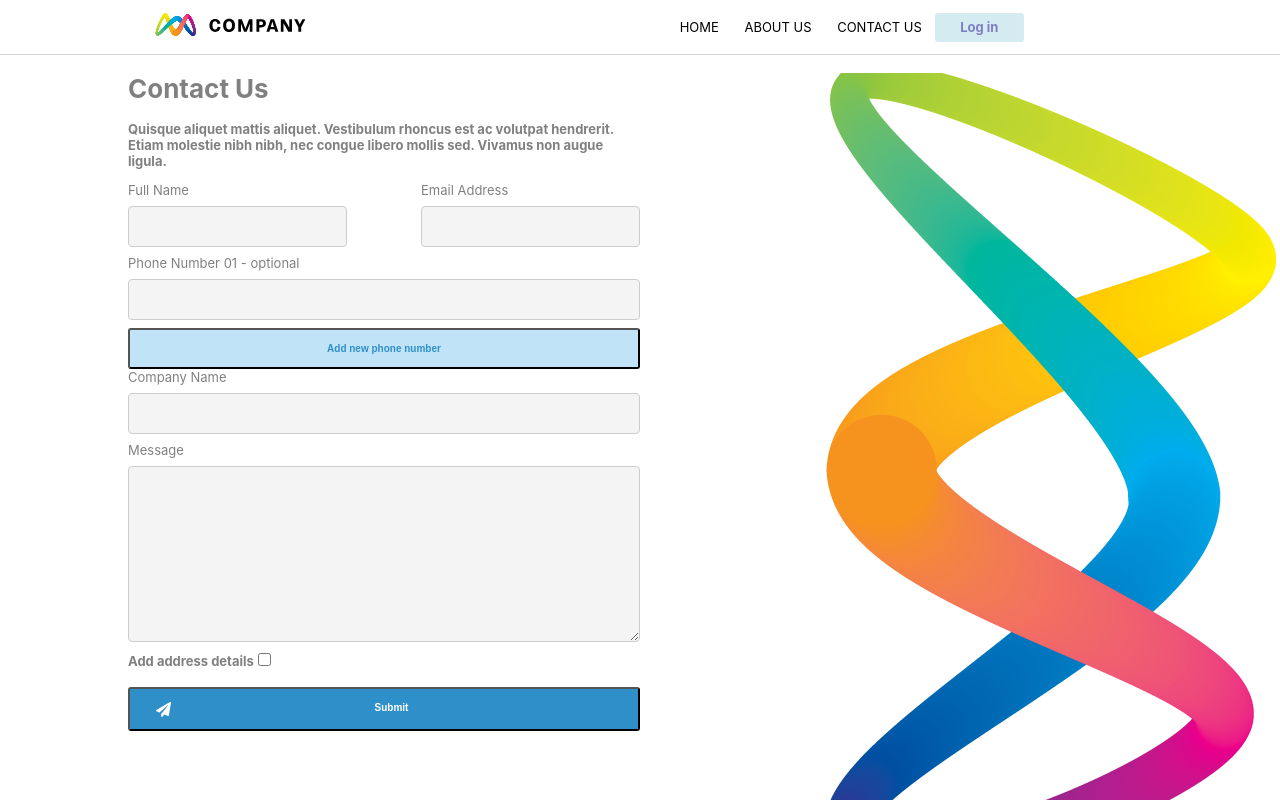
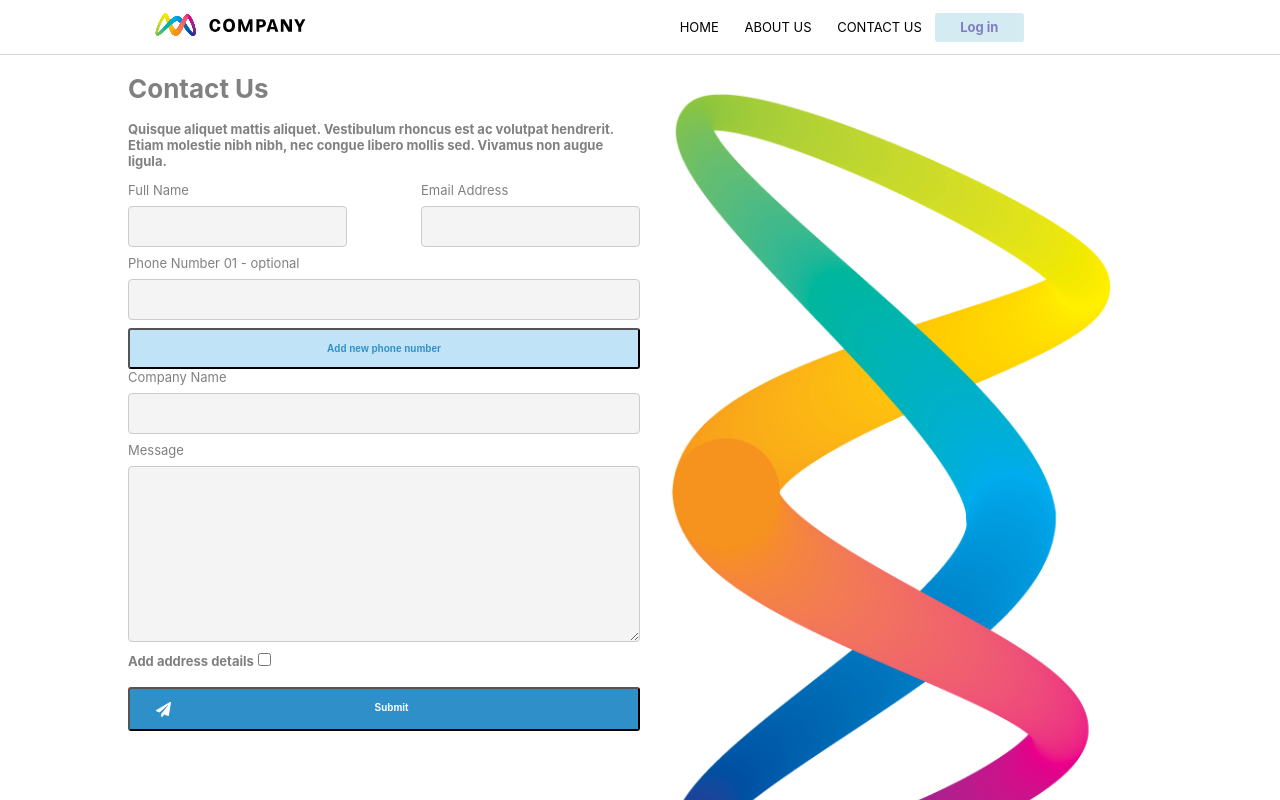
Before and after one commit to dbacall/avamae-tech-test, a React (Create React App) app: page /contact-us in a window 1280 px wide. Shown: the top 800 px of the page. Built offline with nearby package versions, Linux system fonts and the light colour scheme.

Commit message:
style: final tweaks to home page

```diff
--- a/src/components/ContactUs.js
+++ b/src/components/ContactUs.js
@@ -80,7 +80,7 @@ class ContactUs extends Component {
 
   render() {
     return (
-      <div style={styles.backgroundLogo} className="contact-us">
+      <div className="contact-us">
         <div className="contact-us-container">
           <h1>Contact Us</h1>
           <p>
@@ -259,14 +259,4 @@ class ContactUs extends Component {
   }
 }
 
-const styles = {
-  backgroundLogo: {
-    backgroundImage: `url(${BackgroundLogo})`,
-    backgroundRepeat: "no-repeat",
-    height: "100%",
-    backgroundPosition: "right",
-    height: "100vh",
-  },
-};
-
 export default ContactUs;
--- a/src/components/Home.js
+++ b/src/components/Home.js
@@ -46,7 +46,7 @@ class Home extends Component {
           </Swiper>
         )}
         <div className="container1">
-          <div className="flex-item">
+          <div className="flex-item-1">
             <h4 className="flex-title">
               Lorem ipsum dolor sit amet, consectetur adipiscing elit
             </h4>
@@ -75,7 +75,7 @@ class Home extends Component {
               Learn more
             </Link>
           </div>
-          <div className="flex-item">
+          <div className="flex-item-2">
             <img src={OfficeImg} alt="Office" className="office-img" />
           </div>
         </div>
--- a/src/stylesheets/ContactUs.css
+++ b/src/stylesheets/ContactUs.css
@@ -1,5 +1,12 @@
 .contact-us {
-  height: 100vh;
+  /* height: 100vh; */
+  background-image: url("../assets/Img_Contact.png");
+  background-repeat: no-repeat;
+  background-position: right;
+  background-size: 35%;
+  height: 110vh;
+  overflow: auto;
+  background-position-x: 80%;
 }
 
 .contact-us-container {
--- a/src/stylesheets/Home.css
+++ b/src/stylesheets/Home.css
@@ -36,11 +36,6 @@
   height: auto;
   width: 100vw;
   z-index: 0;
-  background-image: linear-gradient(
-    to left,
-    rgba(0, 0, 0, 0) 70%,
-    rgba(0, 0, 0, 0.8) 100%
-  );
 }
 
 .container1 {
@@ -49,7 +44,13 @@
   height: 60vh;
 }
 
-.flex-item {
+.flex-item-1 {
+  height: 100%;
+  width: 36vw;
+  color: gray;
+}
+
+.flex-item-2 {
   height: 100%;
   width: 36vw;
   color: gray;
@@ -97,14 +98,18 @@
   border-radius: 3px;
   width: 30%;
   color: white;
-  background-color: black;
-  opacity: 0.5;
+  background-color: rgba(0, 0, 0, 0.5);
   padding: 2%;
+  height: 70%;
   width: 40vw;
 }
 
+.container2-info p {
+  height: 40%;
+}
+
 .container3 {
-  height: 60vh;
+  height: 40vh;
 }
 
 .container3-titles {
@@ -177,7 +182,7 @@
   .banner-img {
     height: 60vh;
     width: auto;
-    margin-left: -20%;
+    margin-left: -40%;
   }
   .btn-1 {
     width: 100%;
@@ -186,16 +191,25 @@
     margin-right: 0;
   }
   .container1 {
-    height: 130vh;
+    height: 100vh;
     flex-direction: column-reverse;
     /* display: inline-block; */
     justify-content: start;
   }
-  .flex-item {
+  .flex-item-1 {
     height: 50%;
     width: 90vw;
     margin: auto;
+    /* margin-top: -10%; */
   }
+
+  .flex-item-2 {
+    height: 50%;
+    width: 90vw;
+    margin: auto;
+    /* margin-bottom: -20%; */
+  }
+
   .flex-title {
     margin-top: -25%;
   }
@@ -213,13 +227,16 @@
     left: 2.5%;
     top: 5%;
   }
+  .container2-info p {
+    height: 50%;
+  }
   .btn-3 {
     width: 100%;
     display: block;
     text-align: center;
   }
   .container3 {
-    height: 130vh;
+    height: 100vh;
   }
   .container3-titles {
     width: 90vw;
```
